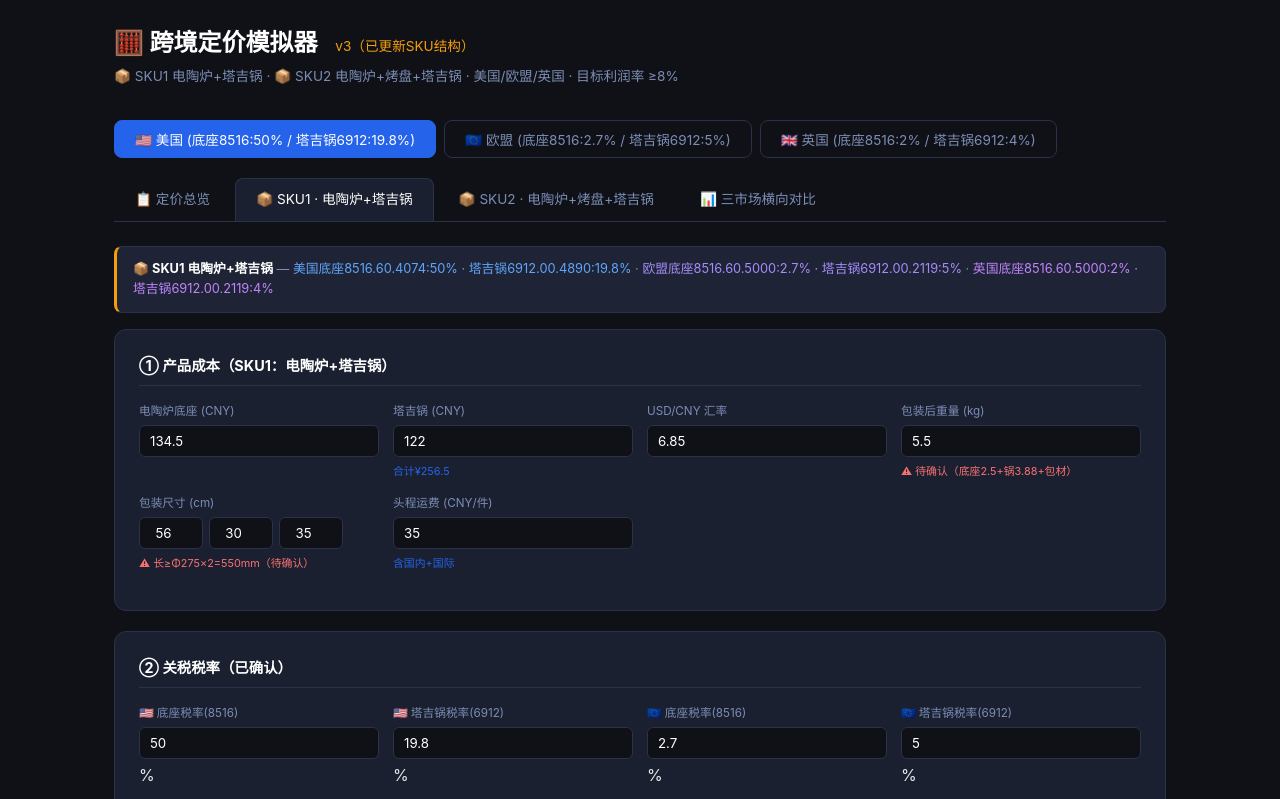
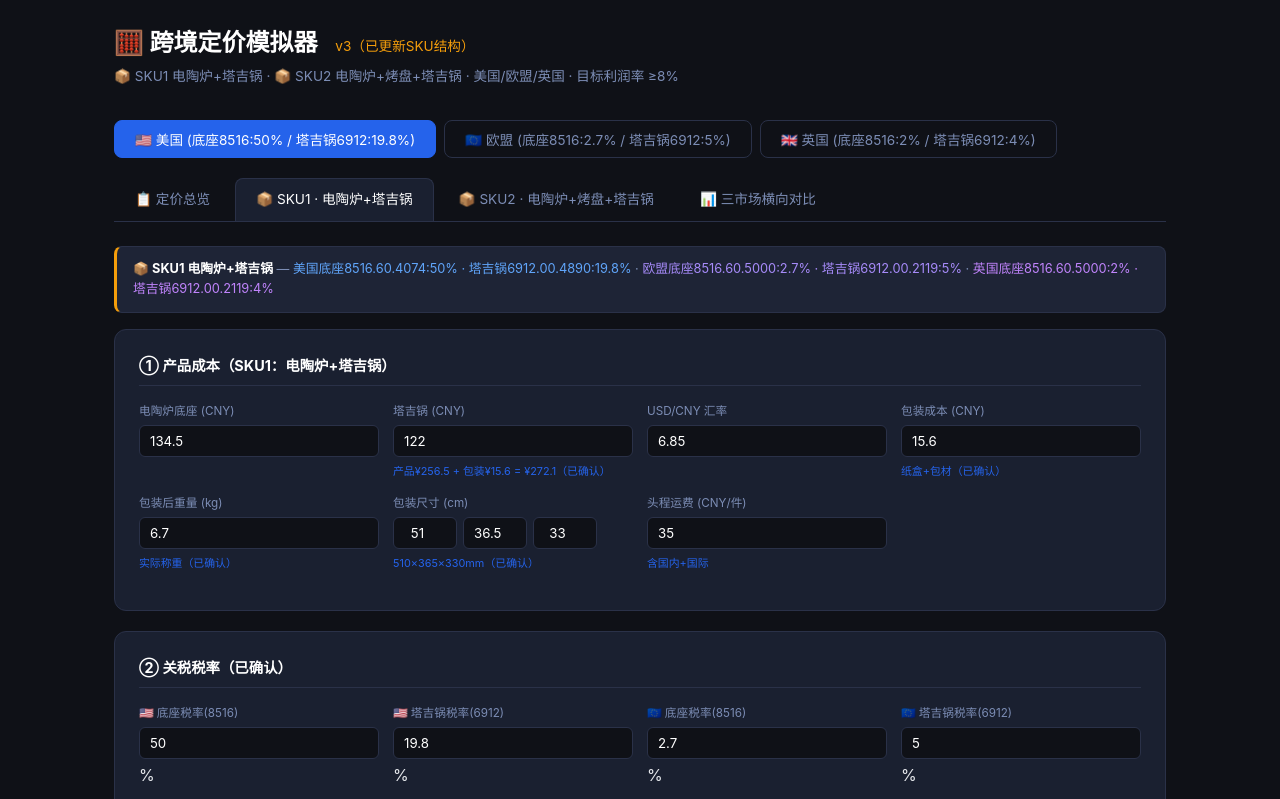
Before and after one commit to Gui-Ni/html-showcase, a plain HTML site: page 3合1多功能慢炖锅套餐/定价模拟.html in a window 1280 px wide. Both pictures are taken after a click on the element "📦 SKU1 · 电陶炉+塔吉锅". Shown: the top 799 px of the page. Drawn offline with Linux system fonts and the light colour scheme.

Commit message:
修改 定价因子细节

```diff
--- a/3合1多功能慢炖锅套餐/定价模拟.html
+++ b/3合1多功能慢炖锅套餐/定价模拟.html
@@ -154,8 +154,8 @@
   <div class="strategy-box">
     <h4>🎯 产品结构说明</h4>
     <p>
-      <span class="sku-tag s1">SKU1</span> 电陶炉 + 塔吉锅（出厂成本 ¥256.5 = $37.45）<br>
-      <span class="sku-tag s2">SKU2</span> 电陶炉 + 烤盘 + 塔吉锅（出厂成本 ¥275.9 = $40.28）<br>
+      <span class="sku-tag s1">SKU1</span> 电陶炉 + 塔吉锅（出厂成本 ¥256.5 + 包装 ¥15.6 = ¥272.1，$39.7）<br>
+      <span class="sku-tag s2">SKU2</span> 电陶炉 + 烤盘 + 塔吉锅（出厂成本 ¥275.9 + 包装 ¥15.6 = ¥291.5，$42.6）<br>
       <span class="txt-note">烤盘成本仅¥19.4，但溢价$20，利润贡献极高，建议主推SKU2</span>
     </p>
   </div>
@@ -208,25 +208,30 @@
       <div class="input-group">
         <label>塔吉锅 (CNY)</label>
         <input type="number" id="s1_pot_cny" value="122" oninput="recalc()">
-        <span class="input-note">合计¥256.5</span>
+        <span class="input-note">产品¥256.5 + 包装¥15.6 = ¥272.1（已确认）</span>
       </div>
       <div class="input-group">
         <label>USD/CNY 汇率</label>
         <input type="number" id="s1_fx" value="6.85" step="0.01" oninput="recalc()">
       </div>
       <div class="input-group">
+        <label>包装成本 (CNY)</label>
+        <input type="number" id="s1_pkg_cny" value="15.6" step="0.1" oninput="recalc()">
+        <span class="input-note">纸盒+包材（已确认）</span>
+      </div>
+      <div class="input-group">
         <label>包装后重量 (kg)</label>
-        <input type="number" id="s1_weight" value="5.5" step="0.1" oninput="recalc()">
-        <span class="input-warn">⚠ 待确认（底座2.5+锅3.88+包材）</span>
+        <input type="number" id="s1_weight" value="6.7" step="0.1" oninput="recalc()">
+        <span class="input-note">实际称重（已确认）</span>
       </div>
       <div class="input-group">
         <label>包装尺寸 (cm)</label>
         <div class="input-dim-row">
-          <input type="number" id="s1_dl" value="56" oninput="recalc()" placeholder="长">
-          <input type="number" id="s1_dw" value="30" oninput="recalc()" placeholder="宽">
-          <input type="number" id="s1_dh" value="35" oninput="recalc()" placeholder="高">
+          <input type="number" id="s1_dl" value="51" oninput="recalc()" placeholder="长">
+          <input type="number" id="s1_dw" value="36.5" oninput="recalc()" placeholder="宽">
+          <input type="number" id="s1_dh" value="33" oninput="recalc()" placeholder="高">
         </div>
-        <span class="input-warn">⚠ 长≥Φ275×2=550mm（待确认）</span>
+        <span class="input-note">510×365×330mm（已确认）</span>
       </div>
       <div class="input-group">
         <label>头程运费 (CNY/件)</label>
@@ -385,25 +390,30 @@
       <div class="input-group">
         <label>烤盘 (CNY)</label>
         <input type="number" id="s2_tray_cny" value="19.4" oninput="recalc()">
-        <span class="input-note">合计¥275.9（已确认）</span>
+        <span class="input-note">产品¥275.9 + 包装¥15.6 = ¥291.5（已确认）</span>
       </div>
       <div class="input-group">
         <label>USD/CNY 汇率</label>
         <input type="number" id="s2_fx" value="6.85" step="0.01" oninput="recalc()">
       </div>
       <div class="input-group">
+        <label>包装成本 (CNY)</label>
+        <input type="number" id="s2_pkg_cny" value="15.6" step="0.1" oninput="recalc()">
+        <span class="input-note">纸盒+包材（已确认）</span>
+      </div>
+      <div class="input-group">
         <label>包装后重量 (kg)</label>
-        <input type="number" id="s2_weight" value="5.8" step="0.1" oninput="recalc()">
-        <span class="input-warn">⚠ 待确认</span>
+        <input type="number" id="s2_weight" value="6.7" step="0.1" oninput="recalc()">
+        <span class="input-note">实际称重（已确认）</span>
       </div>
       <div class="input-group">
         <label>包装尺寸 (cm)</label>
         <div class="input-dim-row">
-          <input type="number" id="s2_dl" value="58" oninput="recalc()" placeholder="长">
-          <input type="number" id="s2_dw" value="32" oninput="recalc()" placeholder="宽">
-          <input type="number" id="s2_dh" value="38" oninput="recalc()" placeholder="高">
+          <input type="number" id="s2_dl" value="51" oninput="recalc()" placeholder="长">
+          <input type="number" id="s2_dw" value="36.5" oninput="recalc()" placeholder="宽">
+          <input type="number" id="s2_dh" value="33" oninput="recalc()" placeholder="高">
         </div>
-        <span class="input-warn">⚠ 待确认（SKU1+烤盘）</span>
+        <span class="input-note">510×365×330mm（已确认）</span>
       </div>
       <div class="input-group">
         <label>头程运费 (CNY/件)</label>
@@ -617,6 +627,7 @@ function getTariffs(sku, market) {
 }
 
 function calcSKU(priceUSD, market, isSKU2) {
+  const pkgCNY = isSKU2 ? parseFloat(document.getElementById('s2_pkg_cny').value) : parseFloat(document.getElementById('s1_pkg_cny').value);
   const baseCNY = isSKU2
     ? parseFloat(document.getElementById('s2_base_cny').value) : parseFloat(document.getElementById('s1_base_cny').value);
   const potCNY = isSKU2
@@ -634,26 +645,31 @@ function calcSKU(priceUSD, market, isSKU2) {
   const misc = isSKU2 ? parseFloat(document.getElementById('s2_misc').value) : parseFloat(document.getElementById('s1_misc').value);
   const targetPct = (isSKU2 ? parseFloat(document.getElementById('s2_target').value) : parseFloat(document.getElementById('s1_target').value)) / 100;
 
+  const pkgUSD = pkgCNY / fx;
   const baseUSD = baseCNY / fx;
   const potUSD = potCNY / fx;
   const trayUSD = trayCNY / fx;
-  const totalUnitUSD = baseUSD + potUSD + trayUSD;
+  const productUnitUSD = baseUSD + potUSD + trayUSD;
+  const totalUnitUSD = productUnitUSD + pkgUSD;
   const freightUSD = freightCNY / fx;
 
-  // Proportional freight split
+  // Proportional freight split (include packaging)
   const freightBase = freightUSD * baseUSD / totalUnitUSD;
   const freightPot = freightUSD * potUSD / totalUnitUSD;
   const freightTray = freightUSD * trayUSD / totalUnitUSD;
+  const freightPkg = freightUSD * pkgUSD / totalUnitUSD;
 
   const tariffs = isSKU2 ? getTariffs(2, market) : getTariffs(1, market);
 
   const cifBase = baseUSD + freightBase;
   const cifPot = potUSD + freightPot;
   const cifTray = trayUSD + freightTray;
+  const cifPkg = pkgUSD + freightPkg;
 
   const dutyBase = cifBase * tariffs.base;
   const dutyPot = cifPot * tariffs.pot;
   const dutyTray = isSKU2 ? (cifTray * tariffs.tray) : 0;
+  const dutyPkg = 0; // 包装材料通常不单独计税
   const totalDuty = dutyBase + dutyPot + dutyTray;
 
   const fba = getFBAFee(weight, dl, dw, dh);
@@ -677,6 +693,7 @@ function calcSKU(priceUSD, market, isSKU2) {
     { name: `电陶炉底座出厂成本`, val: baseUSD, pct: baseUSD / priceUSD * 100, cls: isSKU2 ? 'sku1-row' : '' },
     { name: `塔吉锅出厂成本`, val: potUSD, pct: potUSD / priceUSD * 100, cls: isSKU2 ? 'sku1-row' : '' },
     ...(isSKU2 ? [{ name: `烤盘出厂成本`, val: trayUSD, pct: trayUSD / priceUSD * 100, cls: 'sku2-row' }] : []),
+    { name: `包装成本(CNY¥${pkgCNY})`, val: pkgUSD, pct: pkgUSD / priceUSD * 100, cls: '' },
     { name: `头程运费（按成本比例分摊）`, val: freightUSD, pct: freightUSD / priceUSD * 100, cls: '' },
     { name: `关税-底座(8516×${(tariffs.base*100).toFixed(1)}%)`, val: dutyBase, pct: dutyBase / priceUSD * 100, cls: '' },
     { name: `关税-塔吉锅(6912×${(tariffs.pot*100).toFixed(1)}%)`, val: dutyPot, pct: dutyPot / priceUSD * 100, cls: '' },
@@ -862,7 +879,7 @@ function updateSummary() {
     const suffix = idx === 0 ? '' : '_' + m;
 
     // SKU1 summary
-    document.getElementById('sum1-factory').textContent = '$' + (parseFloat(document.getElementById('s1_base_cny').value)/6.85 + parseFloat(document.getElementById('s1_pot_cny').value)/6.85).toFixed(2);
+    document.getElementById('sum1-factory').textContent = '$' + (parseFloat(document.getElementById('s1_base_cny').value)/6.85 + parseFloat(document.getElementById('s1_pot_cny').value)/6.85 + 15.6/6.85).toFixed(2);
     document.getElementById('sum1-tariff').textContent = r1.blendedTariff + '%';
     document.getElementById('sum1-fba').textContent = '$' + r1.fba.toFixed(2);
     document.getElementById('sum1-fixed').textContent = '$' + r1.fixedTotal.toFixed(1);
@@ -875,7 +892,7 @@ function updateSummary() {
     document.getElementById('sum1-profit').className = 'sval ' + (m1.marginPct >= 8 ? 'good' : 'warn');
 
     // SKU2 summary
-    document.getElementById('sum2-factory').textContent = '$' + (134.5/6.85 + 122/6.85 + 19.4/6.85).toFixed(2);
+    document.getElementById('sum2-factory').textContent = '$' + (134.5/6.85 + 122/6.85 + 19.4/6.85 + 15.6/6.85).toFixed(2);
     document.getElementById('sum2-tariff').textContent = r2.blendedTariff + '%';
     document.getElementById('sum2-fba').textContent = '$' + r2.fba.toFixed(2);
     document.getElementById('sum2-fixed').textContent = '$' + r2.fixedTotal.toFixed(1);
```
